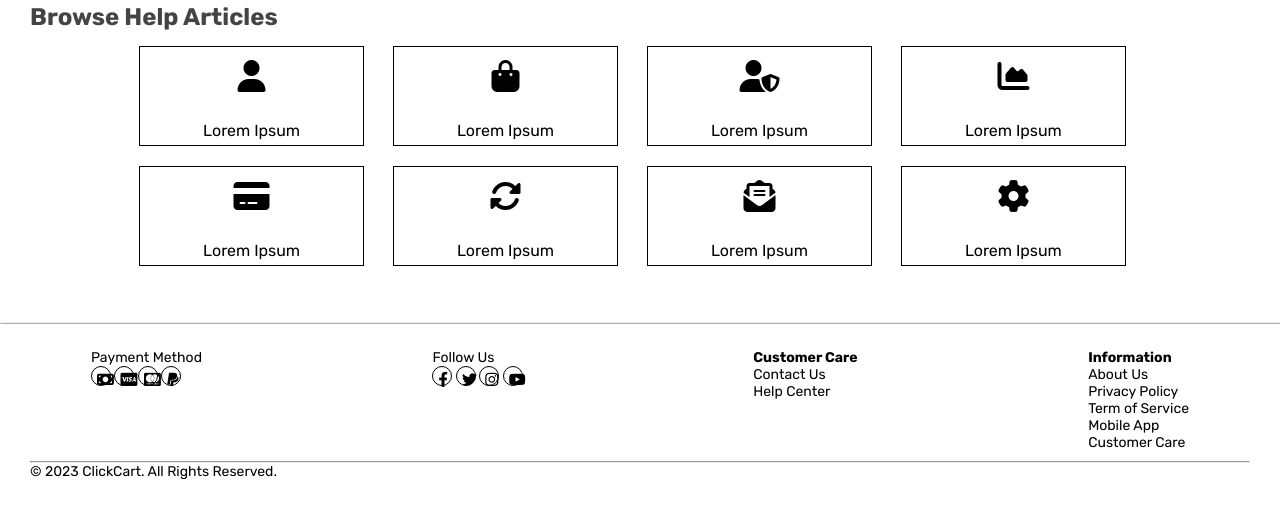
After one commit to lahiruudayakumara/ClickCart, a PHP site: page /helpcenter.php in a window 1280 px wide. The commit adds this page. Shown: the part 290-800 px from the top of the page. Run offline with PHP 8.4, Linux system fonts and the light colour scheme.

Commit message:
added and updated

```diff
--- /dev/null
+++ b/css/helpcenter.css
@@ -0,0 +1,44 @@
+*{
+    box-sizing: border-box;
+}
+
+.container{
+    margin-left: 10px;
+    margin-right: 10px;
+    margin-top: 5px;
+    margin-bottom: 10px;
+}
+
+.image{
+    width: 100%;
+    height:150px;
+}
+
+.article{
+    width: 250px;
+    display: inline-block;
+    padding-right: 25px;
+    margin-top: 10px;
+}
+
+.article-box{
+    background-color:white;
+    padding: 10px;
+    padding-top: 20px;
+    border: solid black 1px;
+    width: 100%;
+    height: 100px;
+    margin-left: 5px;
+    margin-top: 5px;
+    margin-bottom: 5px;
+    margin-right: 10px;
+}
+
+.article p{
+    margin: 0;
+    margin-top: 15px;
+    font-size: 14px;
+    color: #000000;
+    text-align: center;
+    padding-top: 20px;
+}
--- a/header.php
+++ b/header.php
@@ -14,7 +14,7 @@
     <section class="topbar">
         <div class="container-top-bar">
             <a href="#"><i>Contact Us</i></a>
-            <a href="#"><i>Help Center</i></a>
+            <a href="./helpcenter.php"><i>Help Center</i></a>
             <a href="#"><i>Daily Deals</i></a>
             <?php
                 $login = 1;
@@ -57,7 +57,7 @@
 
         <div class="nav-bottom-bar">
             <ul>
-                <a href="#">Home</a>
+                <a href="./index.php">Home</a>
                 <a href="#">Electronics</a>
                 <a href="#">Fashion</a>
                 <a href="#">Sports</a>
--- /dev/null
+++ b/helpcenter.php
@@ -0,0 +1,82 @@
+<!DOCTYPE html>
+<html lang="en">
+<head>
+    <meta charset="UTF-8">
+    <meta http-equiv="X-UA-Compatible" content="IE=edge">
+    <meta name="viewport" content="width=device-width, initial-scale=1.0">
+    <title>Click Cart</title>
+    <link rel="stylesheet" href="./css/style.css">
+    <link rel="stylesheet" href="./css/helpcenter.css">
+    <link href="https://fonts.googleapis.com/css2?family=Fredoka:wght@300;400;500;600;700&family=Oswald:wght@200&family=Rubik:ital,wght@0,300;0,400;0,500;0,600;0,700;0,800;0,900;1,300;1,400;1,500;1,600;1,700;1,800;1,900&display=swap" rel="stylesheet">
+    <link rel="stylesheet" href="https://cdnjs.cloudflare.com/ajax/libs/font-awesome/6.4.0/css/all.min.css" integrity="sha512-iecdLmaskl7CVkqkXNQ/ZH/XLlvWZOJyj7Yy7tcenmpD1ypASozpmT/E0iPtmFIB46ZmdtAc9eNBvH0H/ZpiBw==" crossorigin="anonymous" referrerpolicy="no-referrer" />
+</head>
+<body>
+    <?php include "./header.php" ?>
+
+        <div class="container">
+            <div>
+                <img class="image" src="./images/3.jpg" alt="helpcenter">
+            </div>
+            <h2>Browse Help Articles</h2>
+            <center>
+            <div class="article">
+                <div class="article-box">
+                <i class="fa-solid fa-user fa-2xl" style="color: #000000;"></i>
+                <p><span style="font-size:medium">Lorem Ipsum</span></p>
+                </div>
+            </div>
+
+            <div class="article">
+                <div class="article-box">
+                <i class="fa-sharp fa-solid fa-bag-shopping fa-2xl" style="color: #000000;"></i>
+                <p><span style="font-size:medium">Lorem Ipsum</span></p>
+                </div>
+            </div>
+
+            <div class="article">
+                <div class="article-box">
+                <i class="fa-solid fa-user-shield fa-2xl" style="color: #000000;"></i>
+                <p><span style="font-size:medium">Lorem Ipsum</span></p>
+                </div>
+            </div>
+
+            <div class="article">
+                <div class="article-box">
+                <i class="fa-sharp fa-solid fa-chart-area fa-2xl" style="color: #000000;"></i>
+                <p><span style="font-size:medium">Lorem Ipsum</span></p>
+            </div>
+            </div>
+<br>
+            <div class="article">
+                <div class="article-box">
+                <i class="fa-solid fa-credit-card fa-2xl" style="color: #000000;"></i>
+                <p><span style="font-size:medium">Lorem Ipsum</span></p>
+                </div>
+            </div>
+
+            <div class="article">
+                <div class="article-box">
+                <i class="fa-sharp fa-solid fa-rotate fa-2xl" style="color: #000000;"></i>
+                <p><span style="font-size:medium">Lorem Ipsum</span></p>
+                </div>
+            </div>
+
+            <div class="article">
+                <div class="article-box">
+                <i class="fa-solid fa-envelope-open-text fa-2xl" style="color: #000000;"></i>
+                <p><span style="font-size:medium">Lorem Ipsum</span></p>
+                </div>
+            </div>
+
+            <div class="article">
+                <div class="article-box">
+                <i class="fa-sharp fa-solid fa-gear fa-2xl" style="color: #000000;"></i>
+                <p><span style="font-size:medium">Lorem Ipsum</span></p>
+                </div>
+            </div>
+            </center>
+        </div>
+
+    <?php include "./footer.php" ?>
+</body>
+</html>
```
Also changed, not shown: css/index.css (+9 -3 lines), css/mobileapp.css (added, +23 -0 lines), css/privacy.css (added, +9 -0 lines), css/termsofservice.css (added, +11 -0 lines), index.php (+92 -73 lines), mobileapp.php (added, +45 -0 lines), privacy.php (added, +41 -0 lines), product_view_page.php (+0 -24 lines), seller_dashboard.php (+0 -36 lines), termsofservice.php (added, +29 -0 lines), images/appstore.jpg (added), images/playstore.png (added).
